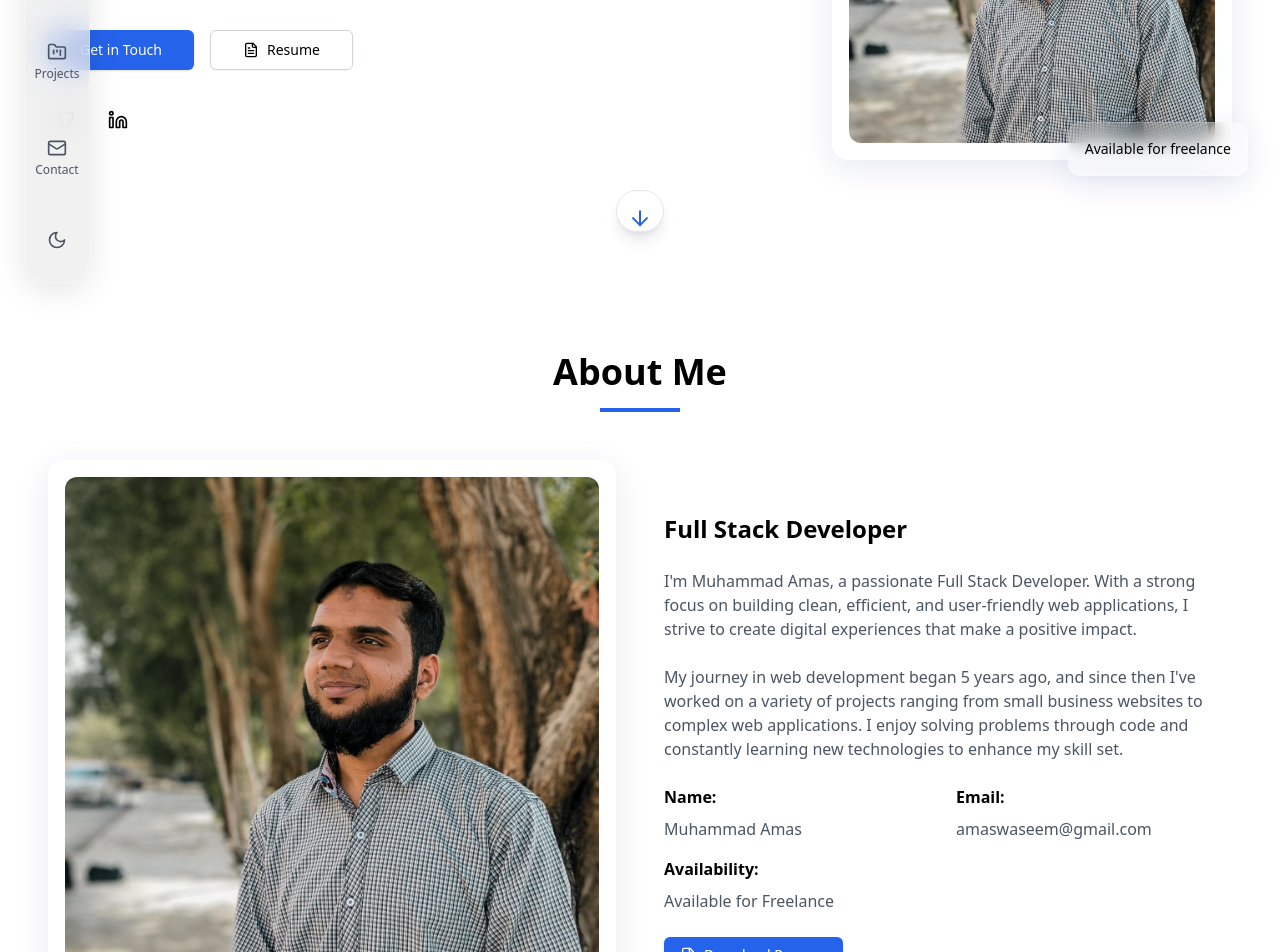
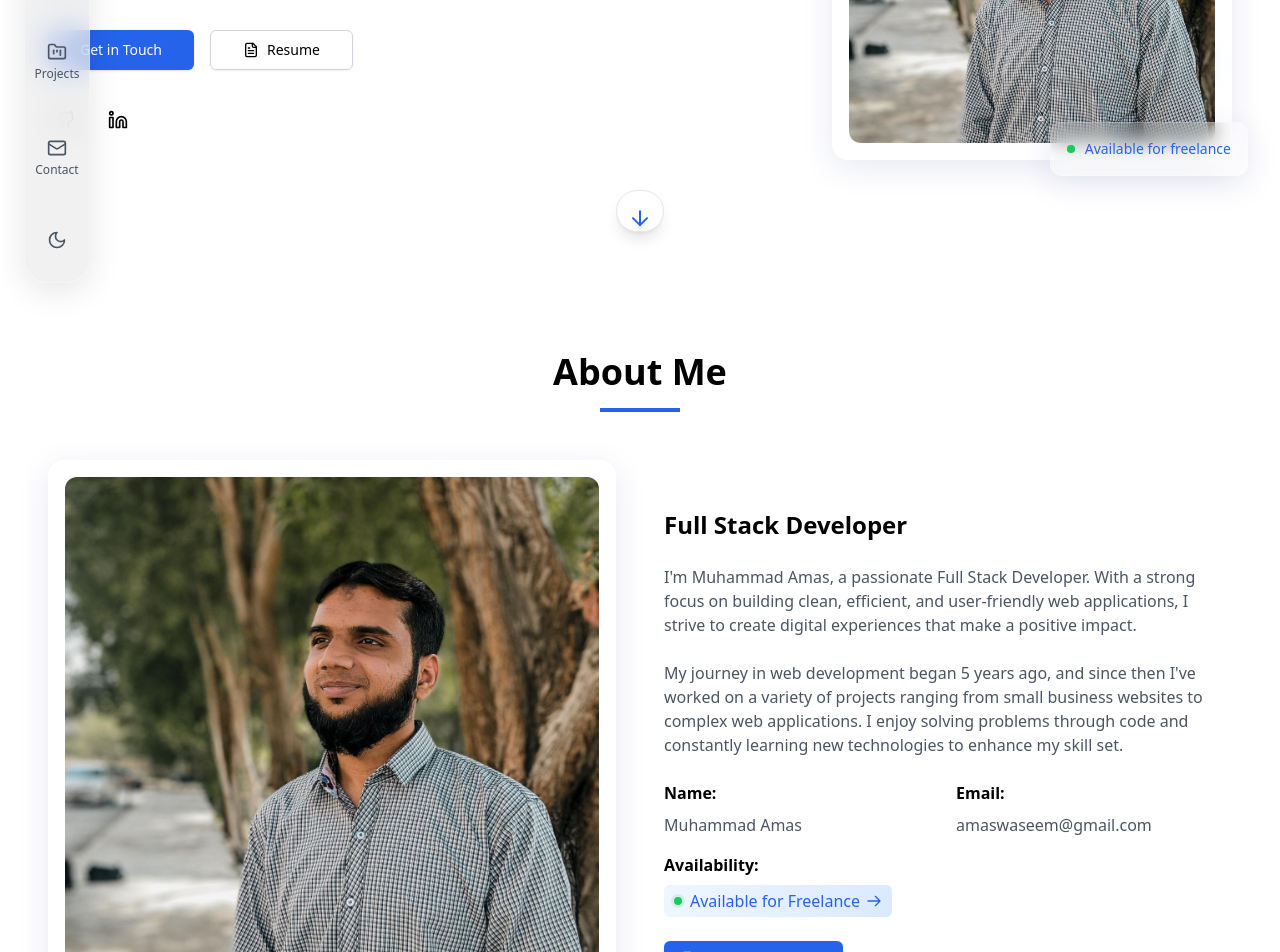
Before and after one commit to MuhammadAmas/My-Portfolio, a React (Vite) app: page / in a window 1280 px wide. Shown: the part 400-1352 px from the top of the page. Built offline with nearby package versions, Linux system fonts and the light colour scheme.

Commit message:
link upwork profile

```diff
--- a/src/components/About.jsx
+++ b/src/components/About.jsx
@@ -74,7 +74,32 @@ const About = () => {
               <div>
                 <h4 className="font-semibold mb-2">Availability:</h4>
                 <p className="text-gray-600 dark:text-gray-400">
-                  Available for Freelance
+                  <a
+                    href="https://www.upwork.com/freelancers/~01a884fcaeb317020c?mp_source=share"
+                    target="_blank"
+                    rel="noopener noreferrer"
+                    className="inline-flex items-center px-2.5 py-1 bg-gradient-to-r from-blue-50 to-blue-100 dark:from-blue-900/30 dark:to-blue-800/40 text-blue-600 dark:text-blue-400 rounded-md hover:from-blue-100 hover:to-blue-200 dark:hover:from-blue-900/40 dark:hover:to-blue-800/50 transition-all duration-300 hover:shadow-md group"
+                  >
+                    <span className="relative inline-flex h-2 w-2 mr-2">
+                      <span className="animate-ping absolute inline-flex h-full w-full rounded-full bg-green-400 opacity-75"></span>
+                      <span className="relative inline-flex rounded-full h-2 w-2 bg-green-500"></span>
+                    </span>
+                    Available for Freelance
+                    <svg
+                      xmlns="http://www.w3.org/2000/svg"
+                      className="h-4 w-4 ml-1.5 transform transition-transform group-hover:translate-x-0.5"
+                      fill="none"
+                      viewBox="0 0 24 24"
+                      stroke="currentColor"
+                    >
+                      <path
+                        strokeLinecap="round"
+                        strokeLinejoin="round"
+                        strokeWidth={2}
+                        d="M14 5l7 7m0 0l-7 7m7-7H3"
+                      />
+                    </svg>
+                  </a>
                 </p>
               </div>
             </div>
--- a/src/components/Hero.jsx
+++ b/src/components/Hero.jsx
@@ -197,7 +197,20 @@ const Hero = () => {
                   "0 20px 25px -5px rgba(0, 0, 0, 0.1), 0 10px 10px -5px rgba(0, 0, 0, 0.04)",
               }}
             >
-              <div className="text-sm font-medium">Available for freelance</div>
+              <div className="text-sm font-medium">
+                <a
+                  href="https://www.upwork.com/freelancers/~01a884fcaeb317020c?mp_source=share"
+                  target="_blank"
+                  rel="noopener noreferrer"
+                  className="text-blue-600 hover:text-blue-800 transition-colors duration-300 flex items-center gap-1.5"
+                >
+                  <span className="relative inline-flex h-2 w-2 mr-1">
+                    <span className="animate-ping absolute inline-flex h-full w-full rounded-full bg-green-400 opacity-75"></span>
+                    <span className="relative inline-flex rounded-full h-2 w-2 bg-green-500"></span>
+                  </span>
+                  Available for freelance
+                </a>
+              </div>
             </motion.div>
           </div>
         </motion.div>
```
